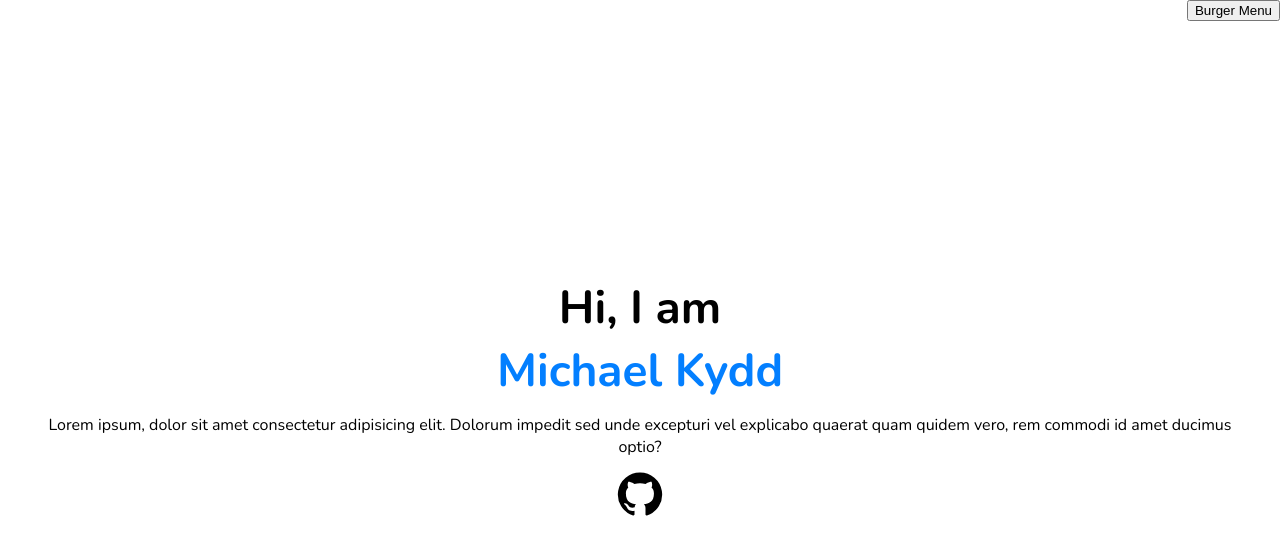
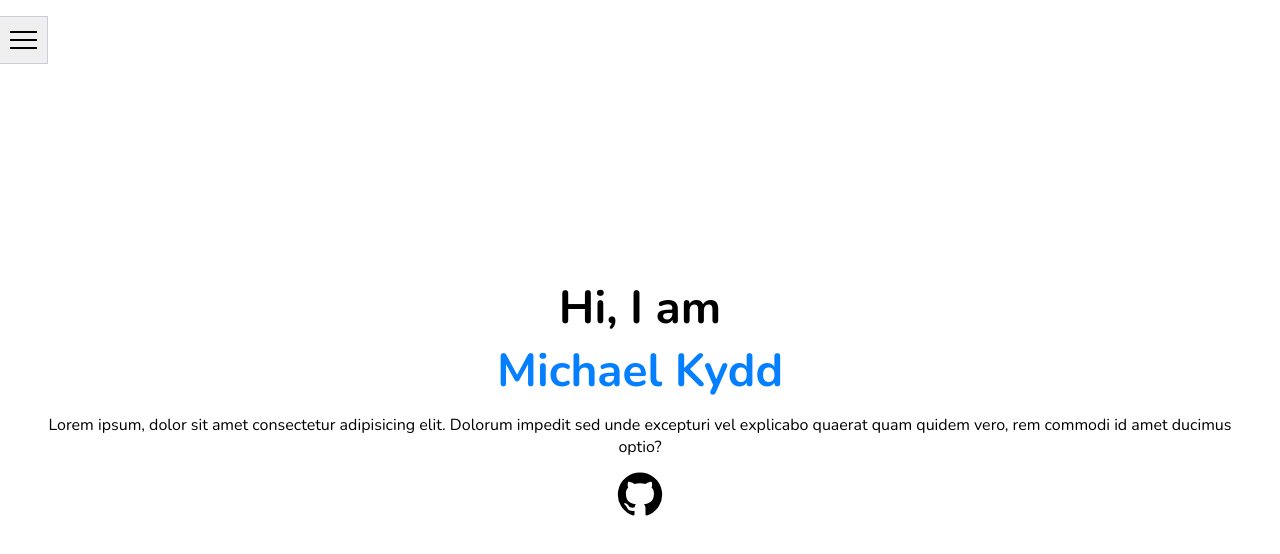
Before and after one commit to mkydd/react-portfolio, a React (Create React App) app: page / in a window 1280 px wide. Shown: the top 554 px of the page. Built offline with nearby package versions, Linux system fonts and the light colour scheme.

Commit message:
change visual design of BurgerMenu

```diff
--- a/src/components/BurgerMenu.js
+++ b/src/components/BurgerMenu.js
@@ -6,10 +6,15 @@ function BurgerMenu() {
 
   return (
     <div className='burger-menu'>
-      <button onClick={() => setPressed(!pressed)}>Burger Menu</button>
-      {pressed ? <Menu /> : null}
-      <div className="burger-menu-button">
+      <div className="nav">
+        <button onClick={() => setPressed(!pressed)}>
+          <hr />
+          <hr />
+          <hr />
+          </button>
+        {pressed ? <Menu /> : null}
       </div>
+
     </div>
   )
 }
--- a/src/styles/styles.css
+++ b/src/styles/styles.css
@@ -93,7 +93,20 @@ body {
 
 .burger-menu button {
     position: fixed;
-    right: 0;
+    z-index: 1;
+    width: 3rem;
+    height: 3rem;
+    margin-top: 1rem;
+    border: 1px solid #cbced8;
+    border-left: none;
+}
+
+.burger-menu button hr {
+    margin-block: 0.4rem;
+    margin-inline: 0.25rem;
+    height: 2px;
+    background-color: black;
+    border: none;
 }
 
 /* Home Page Styling */
```
